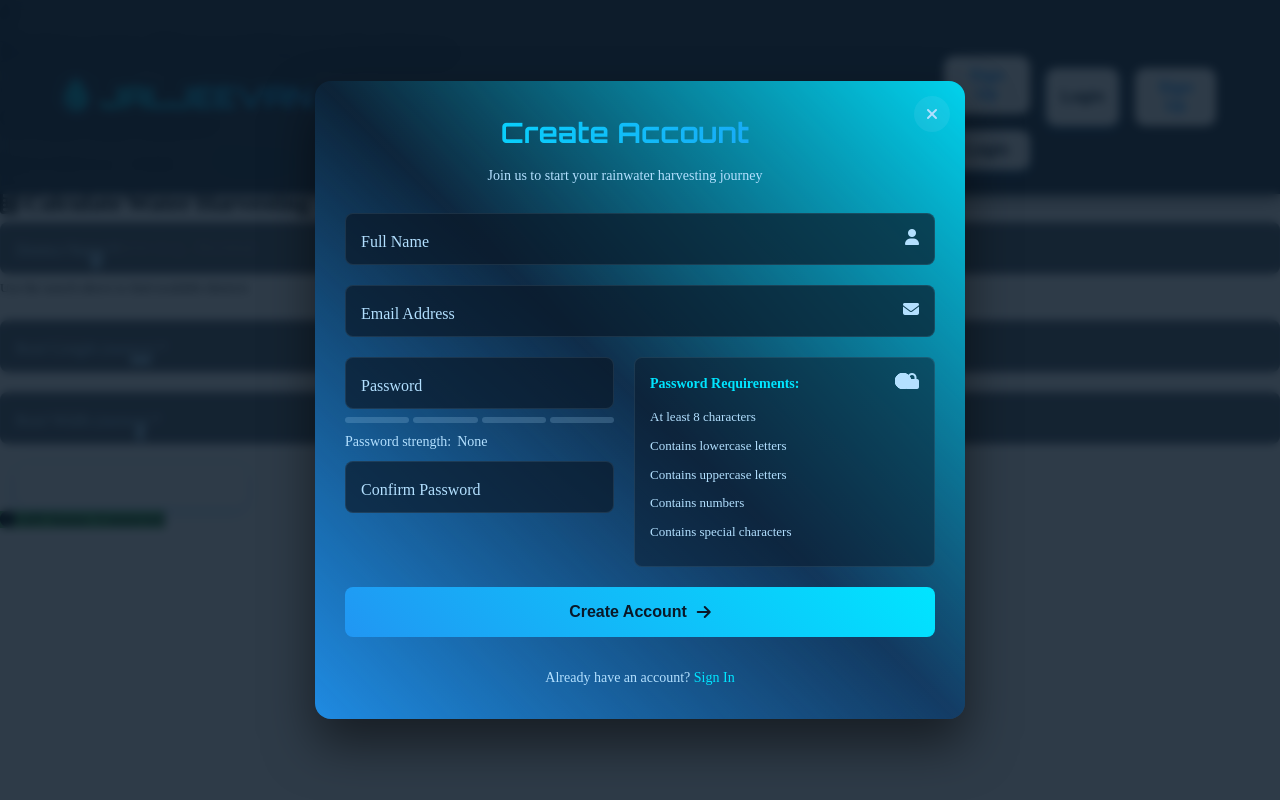
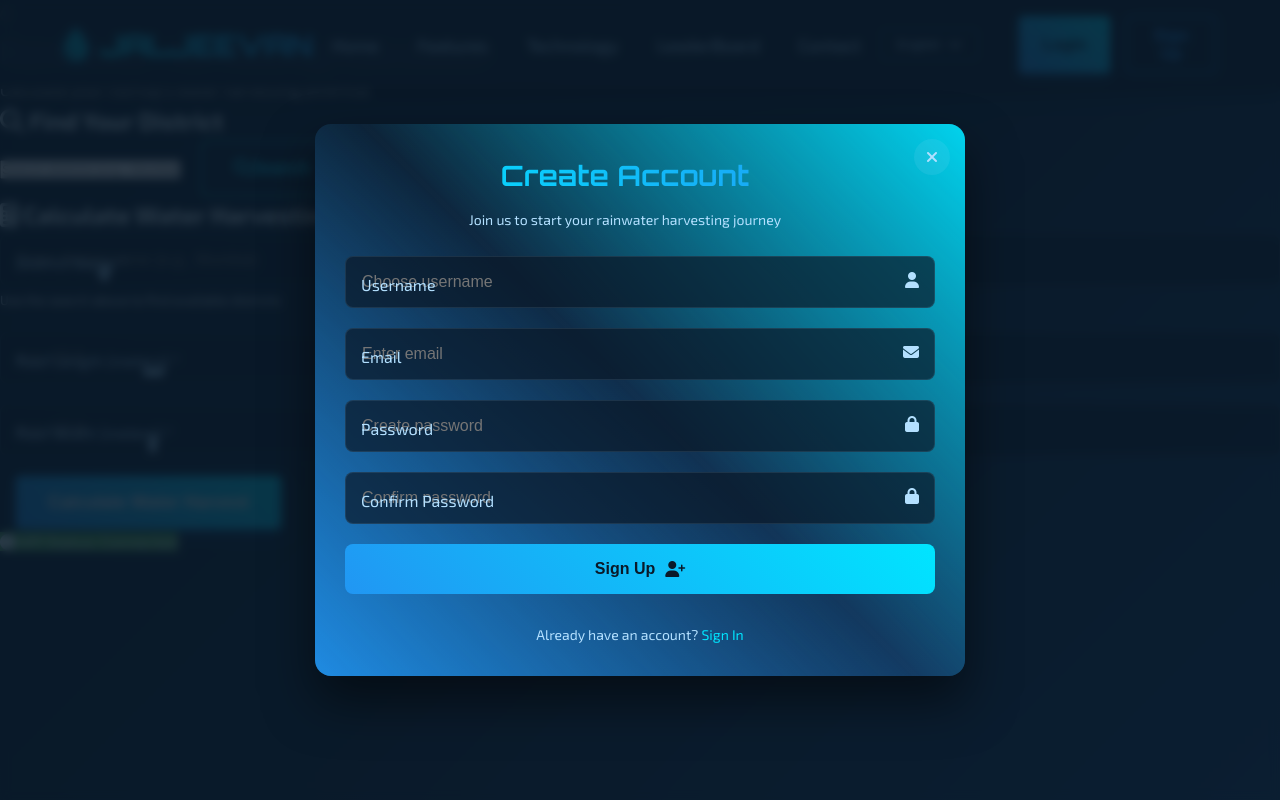
Before and after one commit to Tirthes2004/jaljeevan.Ai, a Django app: page / in a window 1280 px wide, after a click on "Sign Up". Run offline with Django 5.2, Linux system fonts and the light colour scheme; data comes from the database, SQL or seed files in the repository.

Commit message:
Update home.html

```diff
--- a/templates/home.html
+++ b/templates/home.html
@@ -14,7 +14,6 @@
     <!-- Page-specific CSS -->
     <link rel="stylesheet" href="/static/css/home.css">
     <link rel="stylesheet" href="/static/css/auth.css">
-    <link rel="stylesheet" href="/static/css/about.css">
 </head>
 <body>
     <!-- Rain animation container -->
@@ -30,7 +29,7 @@
 
 <ul class="nav-links">
     <li><a href="/templates/home.html">Home</a></li>
-    <li><a href="/templates/about.html">About</a></li>
+    <li><a href="#">Features</a></li>
     <li><a href="#">Technology</a></li>
     <li><a href="#">LeaderBoard</a></li>
     <li><a href="/templates/contact.html">Contact</a></li>
@@ -48,16 +47,11 @@
             <a href="#">German</a>
         </div>
     </div>
-    <div class="sidebar-auth">
-        <button class="btn btn-signin" onclick="openModal('signup-modal'); closeSidebar();">Sign Up</button>
-        <button class="btn btn-login" onclick="openModal('login-modal'); closeSidebar();">Login</button>
-    </div>
 
     <div class="auth-buttons">
     {% if user.is_authenticated %}
-        <a class="btn btn-danger" href="{% url 'logoutUser' %}">Logout</a>
+    <a class="btn btn-danger" href="/auth/logout/">Logout</a>
     {% else %}
-        {% comment %} <a class="btn btn-primary me-2" href="{% url 'loginUser' %}">Log In</a> {% endcomment %}
     <button class="btn btn-login" onclick="openModal('login-modal'); closeSidebar();">Login</button>
     <button class="btn btn-signin" onclick="openModal('signup-modal'); closeSidebar();">Sign Up</button>
     {% endif %}
@@ -81,9 +75,14 @@
     </ul>
 
     <div class="sidebar-auth">
+    {% if user.is_authenticated %}
+    <a class="btn btn-danger" href="/auth/logout/">Logout</a>
+    {% else %}
+    <button class="btn btn-login" onclick="openModal('login-modal'); closeSidebar();">Login</button>
     <button class="btn btn-signin" onclick="openModal('signup-modal'); closeSidebar();">Sign Up</button>
-        <button class="btn btn-login" onclick="openModal('login-modal'); closeSidebar();">Login</button>
+    {% endif %}
 </div>
+
 
     <div class="sidebar-language">
         <button class="language-btn" style="width: 100%;">
@@ -135,72 +134,38 @@
                     <p>Join us to start your rainwater harvesting journey</p>
                 </div>
 
-                <form class="auth-form" id="signup-form">
+                <form class="auth-form" id="signup-form" method="POST" novalidate>
+    {% csrf_token %}
     <div class="form-group">
-                        <input type="text" id="signup-name" required>
-                        <label for="signup-name">Full Name</label>
+        <label for="signup-username" required>Username</label>
+        <input type="text" name="username" id="signup-username" class="form-control" placeholder="Choose username" required>
         <i class="fas fa-user"></i>
     </div>
 
     <div class="form-group">
-                        <input type="email" id="signup-email" required>
-                        <label for="signup-email">Email Address</label>
+        <label for="signup-email" required>Email</label>
+        <input type="email" name="email" id="signup-email" class="form-control" placeholder="Enter email" required>
         <i class="fas fa-envelope"></i>
     </div>
 
-                    <div class="form-group password-group">
-                        <div class="password-input-section">
-                            <input type="password" id="signup-password" required>
+    <div class="form-group">
         <label for="signup-password">Password</label>
-                            <div class="password-strength">
-                                <div class="strength-bar" id="bar-1"></div>
-                                <div class="strength-bar" id="bar-2"></div>
-                                <div class="strength-bar" id="bar-3"></div>
-                                <div class="strength-bar" id="bar-4"></div>
+        <input type="password" name="password" id="signup-password" class="form-control" placeholder="Create password" required>
+        <i class="fas fa-lock"></i>
     </div>
 
-                            <div class="strength-text">
-                                <i class="strength-icon fas fa-lock"></i>
-                                Password strength: <span id="strength-value">None</span>
-                            </div>
     <div class="form-group">
-                                <input type="password" id="signup-confirm-password" required>
         <label for="signup-confirm-password">Confirm Password</label>
-                            </div>
+        <input type="password" name="confirm_password" id="signup-confirm-password" class="form-control" placeholder="Confirm password" required>
+        <i class="fas fa-lock"></i>
     </div>
 
-                        <div class="strength-requirements">
-                            <h4>Password Requirements:</h4>
-                            <div class="requirement" id="req-length">
-                                <i class="fas fa-circle"></i>
-                                <span>At least 8 characters</span>
-                            </div>
-                            <div class="requirement" id="req-lowercase">
-                                <i class="fas fa-circle"></i>
-                                <span>Contains lowercase letters</span>
-                            </div>
-                            <div class="requirement" id="req-uppercase">
-                                <i class="fas fa-circle"></i>
-                                <span>Contains uppercase letters</span>
-                            </div>
-                            <div class="requirement" id="req-number">
-                                <i class="fas fa-circle"></i>
-                                <span>Contains numbers</span>
-                            </div>
-                            <div class="requirement" id="req-special">
-                                <i class="fas fa-circle"></i>
-                                <span>Contains special characters</span>
-                            </div>
-                        </div>
-                    </div>
-
-
-
     <button type="submit" class="btn-auth">
-                        <span>Create Account</span>
-                        <i class="fas fa-arrow-right"></i>
+        <span>Sign Up</span>
+        <i class="fas fa-user-plus"></i>
     </button>
 </form>
+
 
                 <div class="auth-switch">
                     Already have an account? <a href="#" onclick="switchAuthModal('login-modal')">Sign In</a>
@@ -223,21 +188,24 @@
                     <p>Sign in to continue your rainwater harvesting journey</p>
                 </div>
 
-                <form class="auth-form" id="login-form">
+                <form class="auth-form" id="login-form" method="POST" novalidate>
+                    {% csrf_token %}
                     <div class="form-group">
-                        <input type="email" id="login-email" required>
-                        <label for="login-email">Email Address</label>
+                        <label for="username" required>Username</label>
+                        <input type="text" name="username" id="login-username" class="form-control" placeholder="Enter username" required>
                         <i class="fas fa-envelope"></i>
                     </div>
 
                     <div class="form-group">
-                        <input type="password" id="login-password" required>
-                        <label for="login-password">Password</label>
+                        <label for="password">Password</label>
+                        <input type="password" name="password" class="form-control" placeholder="Enter password" required>
                     </div>
+
 
                     <div class="form-options">
                         <a href="#" class="forgot-password">Forgot Password?</a>
                     </div>
+
 
                     <button type="submit" class="btn-auth">
                         <span>Sign In</span>
@@ -259,6 +227,5 @@
     <!-- Page-specific JS -->
     <script src="/static/js/home.js"></script>
     <script src="/static/js/auth.js"></script>
-    <script src="/static/js/about.js"></script>
 </body>
 </html>
```
Lines whose indentation alone changed are shown as unchanged.
